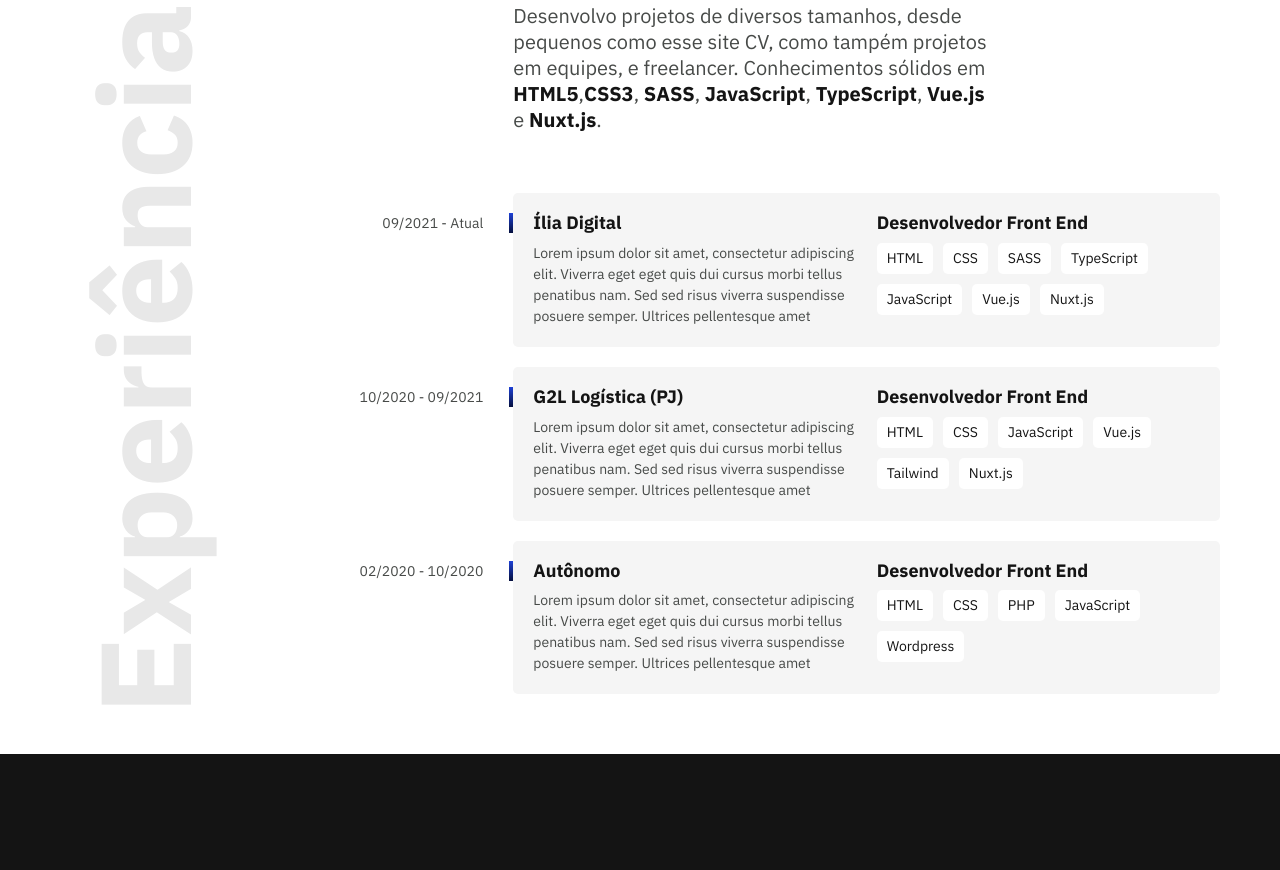
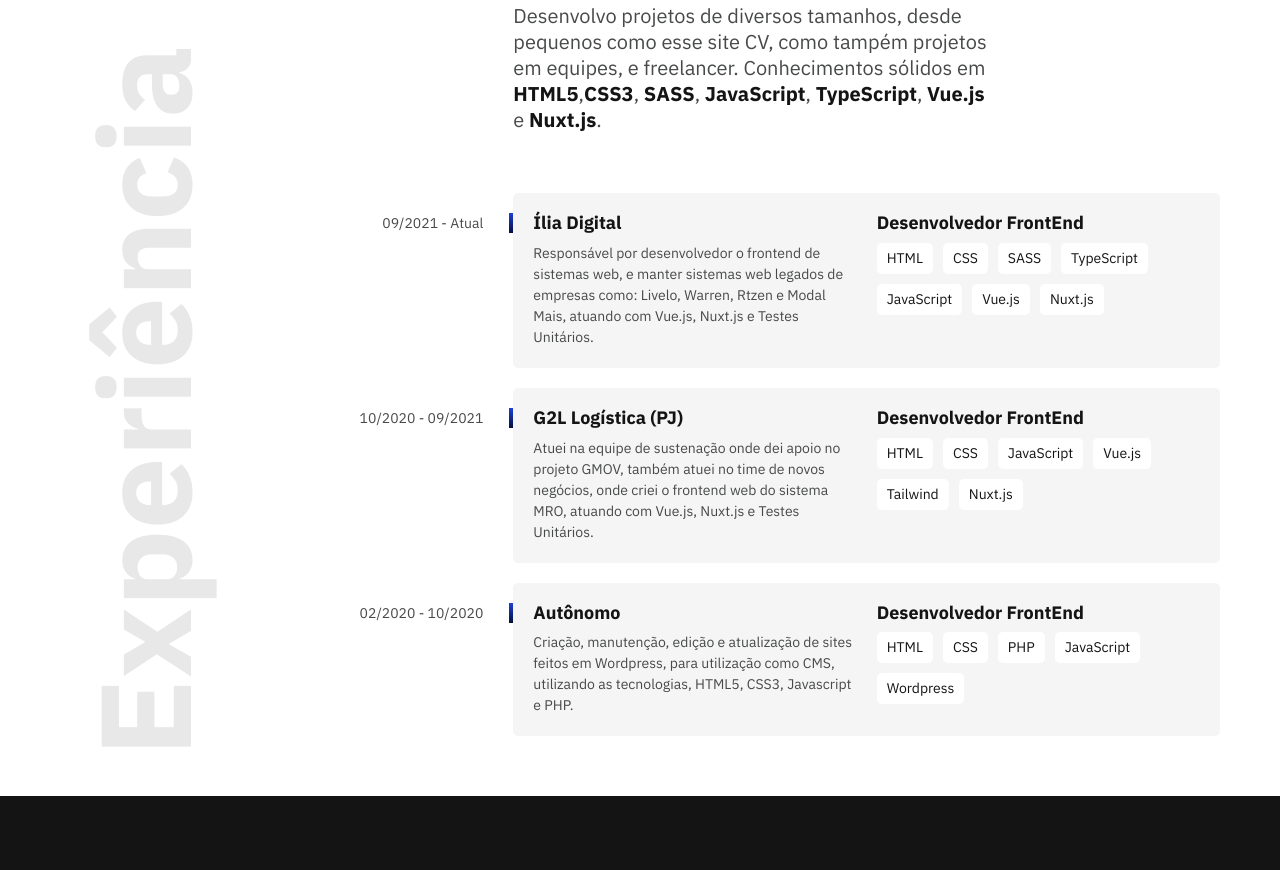
Before and after one commit to danielbarrosdeoliveira/portfolio, a website: page src/index.html in a window 1280 px wide. Shown: the part 595-1465 px from the top of the page. Drawn offline with nearby package versions, Linux system fonts and the light colour scheme; files that its build step writes are made by us from their sources.

Commit message:
:speech_balloon: added real texts about expriences

```diff
--- a/src/index.html
+++ b/src/index.html
@@ -67,11 +67,11 @@
         <div class="experience__company">
           <span class="experience__year">09/2021 - Atual</span>
           <h3 class="experience__title">Ília Digital</h3>
-          <span class="experience__title">Desenvolvedor Front End</span>
+          <span class="experience__title">Desenvolvedor FrontEnd</span>
           <p class="experience__job-description">
-            Lorem ipsum dolor sit amet, consectetur adipiscing elit. Viverra
-            eget eget quis dui cursus morbi tellus penatibus nam. Sed sed risus
-            viverra suspendisse posuere semper. Ultrices pellentesque amet
+            Responsável por desenvolvedor o frontend de sistemas web, e manter
+            sistemas web legados de empresas como: Livelo, Warren, Rtzen e Modal
+            Mais, atuando com Vue.js, Nuxt.js e Testes Unitários.
           </p>
           <ul class="experience__skills">
             <li>HTML</li>
@@ -87,11 +87,11 @@
         <div class="experience__company">
           <span class="experience__year">10/2020 - 09/2021</span>
           <h3 class="experience__title">G2L Logística (PJ)</h3>
-          <span class="experience__title">Desenvolvedor Front End</span>
+          <span class="experience__title">Desenvolvedor FrontEnd</span>
           <p class="experience__job-description">
-            Lorem ipsum dolor sit amet, consectetur adipiscing elit. Viverra
-            eget eget quis dui cursus morbi tellus penatibus nam. Sed sed risus
-            viverra suspendisse posuere semper. Ultrices pellentesque amet
+            Atuei na equipe de sustenação onde dei apoio no projeto GMOV, também
+            atuei no time de novos negócios, onde criei o frontend web do
+            sistema MRO, atuando com Vue.js, Nuxt.js e Testes Unitários.
           </p>
           <ul class="experience__skills">
             <li>HTML</li>
@@ -106,11 +106,11 @@
         <div class="experience__company">
           <span class="experience__year">02/2020 - 10/2020</span>
           <h3 class="experience__title">Autônomo</h3>
-          <span class="experience__title">Desenvolvedor Front End</span>
+          <span class="experience__title">Desenvolvedor FrontEnd</span>
           <p class="experience__job-description">
-            Lorem ipsum dolor sit amet, consectetur adipiscing elit. Viverra
-            eget eget quis dui cursus morbi tellus penatibus nam. Sed sed risus
-            viverra suspendisse posuere semper. Ultrices pellentesque amet
+            Criação, manutenção, edição e atualização de sites feitos em
+            Wordpress, para utilização como CMS, utilizando as tecnologias,
+            HTML5, CSS3, Javascript e PHP.
           </p>
           <ul class="experience__skills">
             <li>HTML</li>
```
